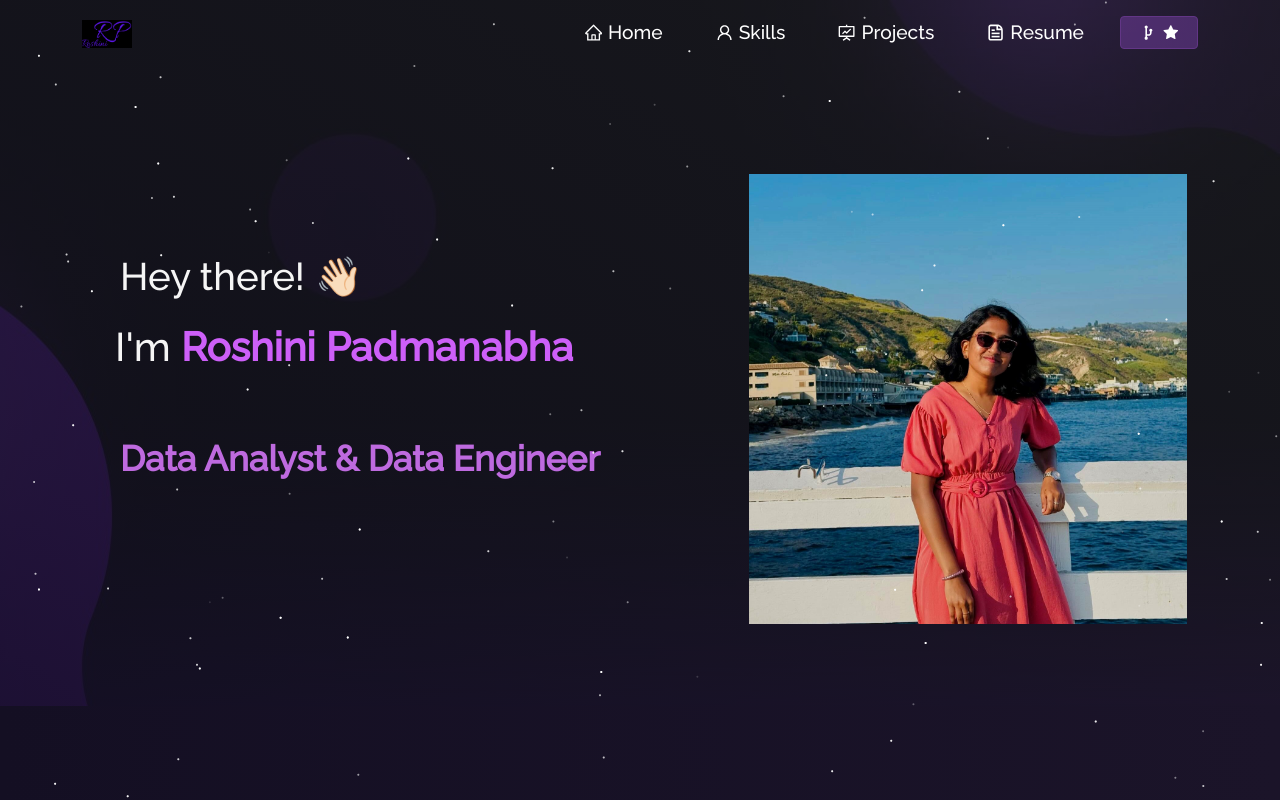
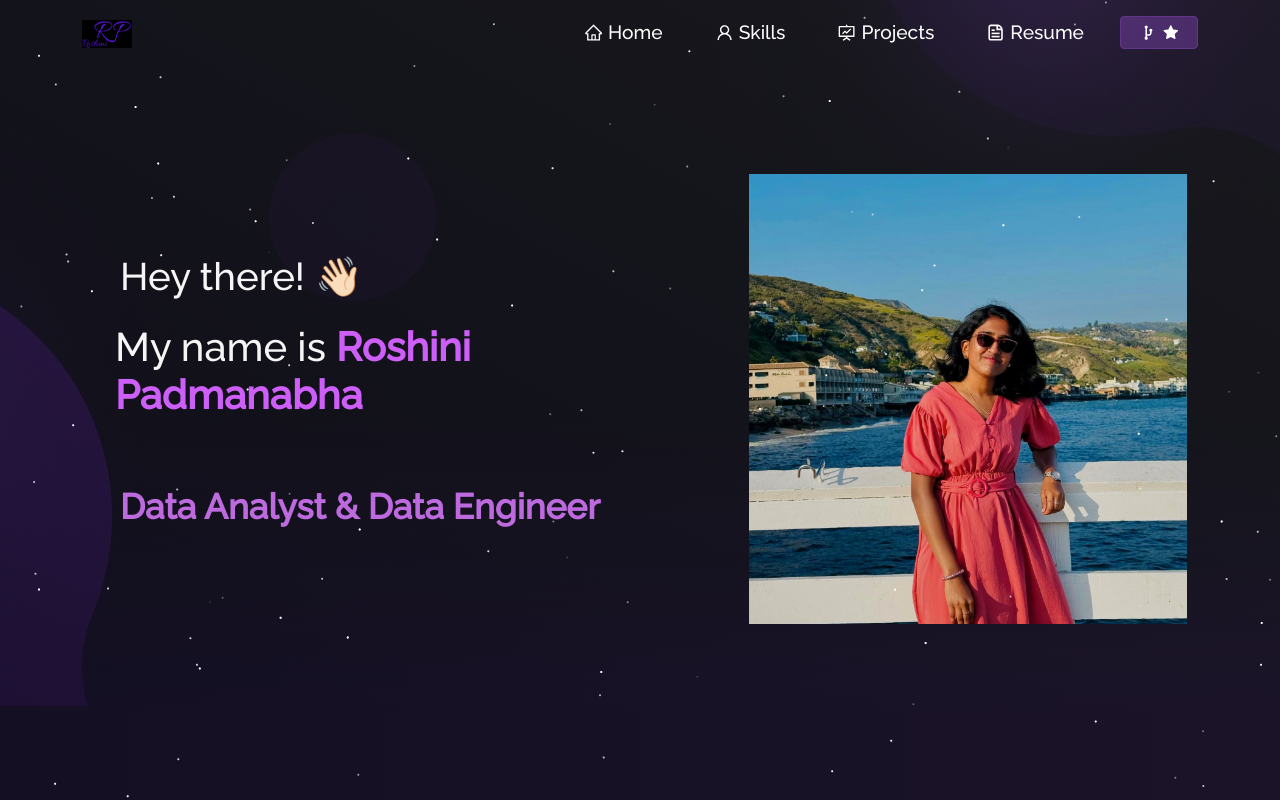
Before and after one commit to roshinip21/rosh_portfolio, a React (Create React App) app: page / in a window 1280 px wide. Shown: the top 800 px of the page. Built offline with nearby package versions, Linux system fonts and the light colour scheme.

Commit message:
Changed name

```diff
--- a/src/components/Home/Home.js
+++ b/src/components/Home/Home.js
@@ -24,7 +24,7 @@ function Home() {
               </h1>
 
               <h1 className="heading-name">
-                I'm
+                My name is
                 <strong className="main-name"> Roshini Padmanabha</strong>
               </h1>
 
```
